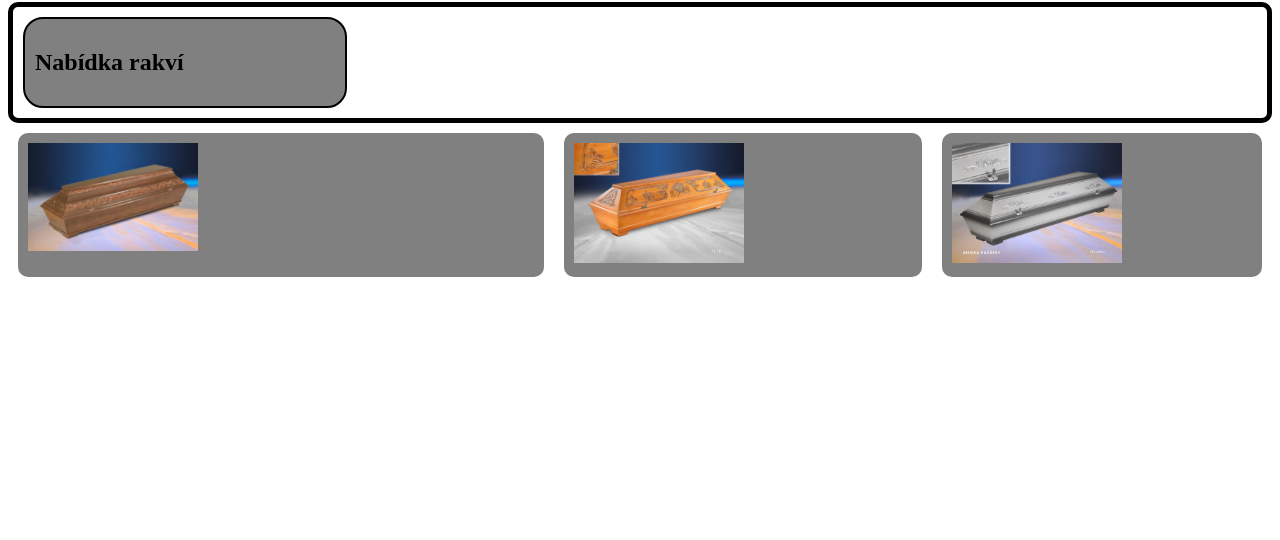
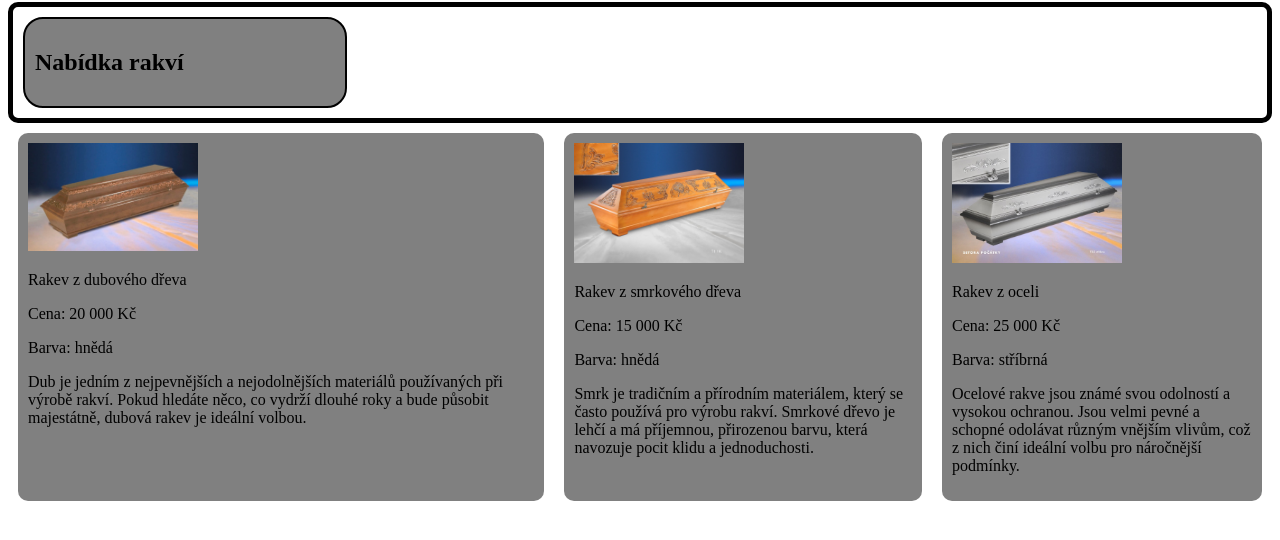
Before and after one commit to ftoeurreozvaa/01.04.2025-test, a plain HTML site: page index.html in a window 1280 px wide. Shown: the part 78-618 px from the top of the page. Drawn offline with Linux system fonts and the light colour scheme.

Commit message:
nový texty

```diff
--- a/index.html
+++ b/index.html
@@ -18,12 +18,27 @@
     <div class="karta-obrazky">
         <div class="drevo">
             <img src="drevo1.jpg" width=170px alt="drevo">
+            <p>Rakev z dubového dřeva</p>
+            <p>Cena: 20 000 Kč</p>
+            <p>Barva: hnědá</p>
+            <p>Dub je jedním z nejpevnějších a nejodolnějších materiálů používaných při výrobě rakví. Pokud hledáte něco, co vydrží dlouhé roky a bude působit majestátně, dubová rakev je ideální volbou.</p>
+
          </div>
          <div class="dub">
             <img src="hnedarakev.jpg" width=170px alt="dub">
+            <p>Rakev z smrkového dřeva</p>
+            <p>Cena: 15 000 Kč</p>
+            <p>Barva: hnědá</p>
+            <p>Smrk je tradičním a přírodním materiálem, který se často používá pro výrobu rakví. Smrkové dřevo je lehčí a má příjemnou, přirozenou barvu, která navozuje pocit klidu a jednoduchosti.</p>
+
          </div>
          <div class="ocel">
             <img src="ocel.jpg" width=170px alt="ocel">
+            <p>Rakev z oceli</p>
+            <p>Cena: 25 000 Kč</p>
+            <p>Barva: stříbrná</p>
+            <p>Ocelové rakve jsou známé svou odolností a vysokou ochranou. Jsou velmi pevné a schopné odolávat různým vnějším vlivům, což z nich činí ideální volbu pro náročnější podmínky.</p>
+
          </div>
     </div>
 </body>
```
